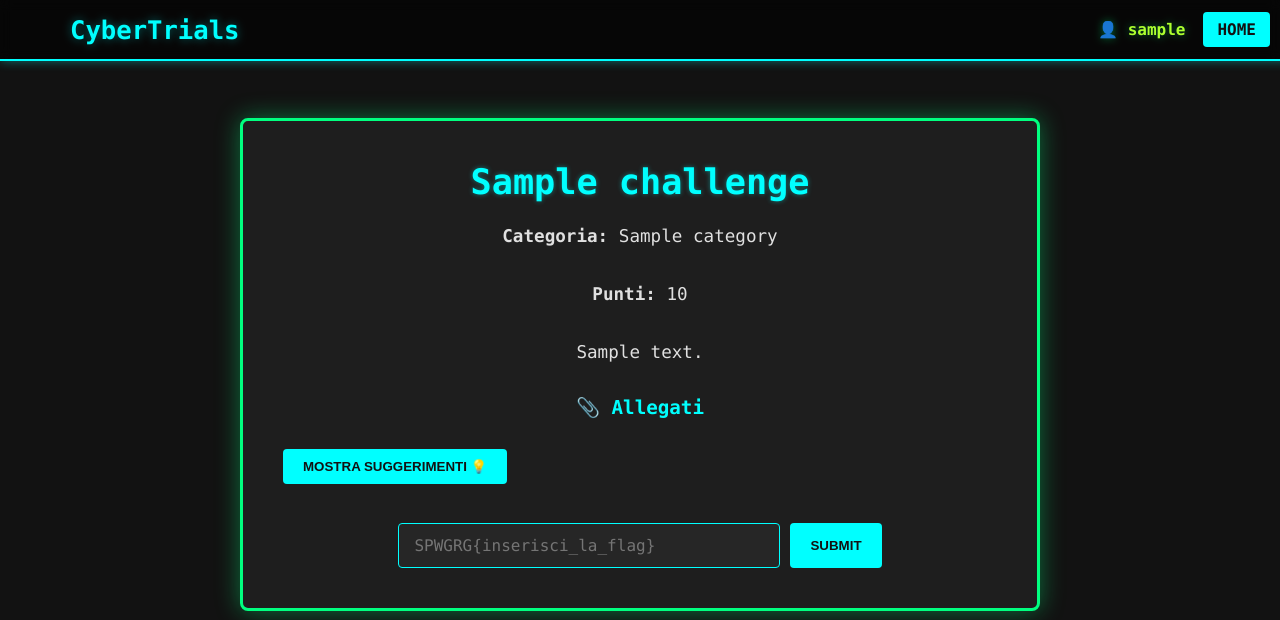
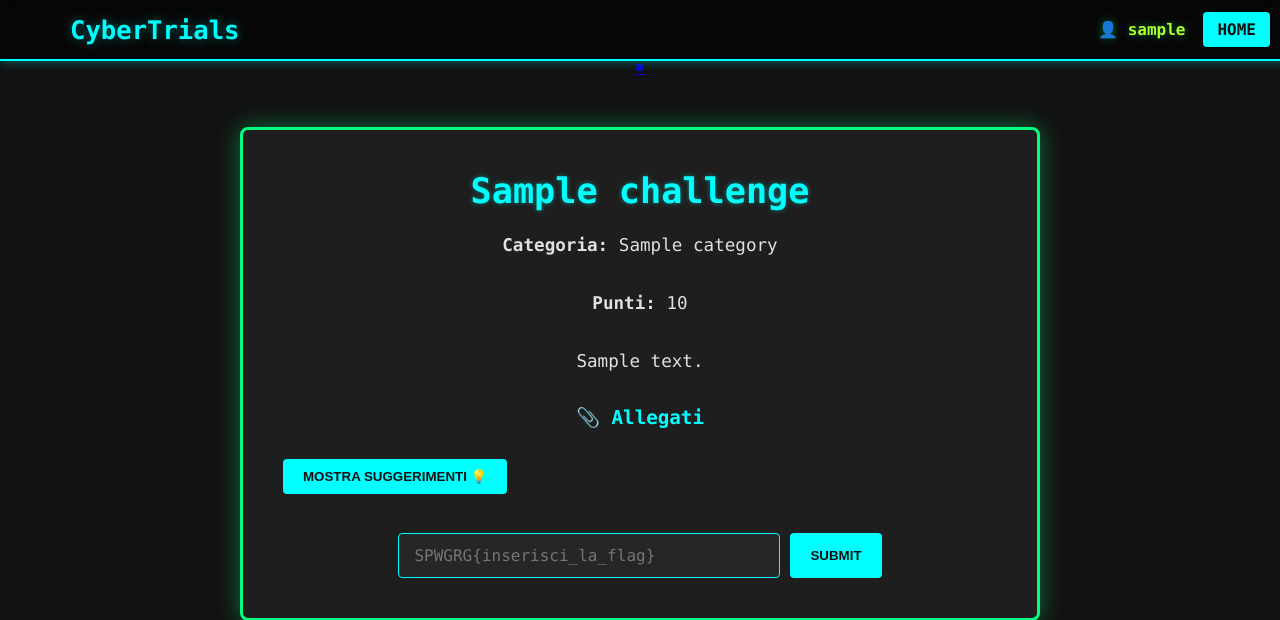
Before and after one commit to Lxree0/ctf, a Flask app: template V2/templates/challenge.html in a window 1280 px wide. Shown: the top 620 px of the page. Run offline with Flask 3, Linux system fonts and the light colour scheme; the template is opened without the code that fills it: most values are stand-ins (such as "Sample title", 1, 10 or a date in 2020).

Commit message:
aggiunta la x per chiudere le chall

```diff
--- a/V2/templates/challenge.html
+++ b/V2/templates/challenge.html
@@ -20,6 +20,9 @@
                 </div>
             </div>
         </nav>
+
+        <!-- Pulsante X per tornare alla dashboard -->
+        <a href="{{ url_for('dashboard') }}" class="close-dashboard">✖</a>
 
         <!-- Challenge Wrapper -->
         <div class="challenge-wrapper">
```
